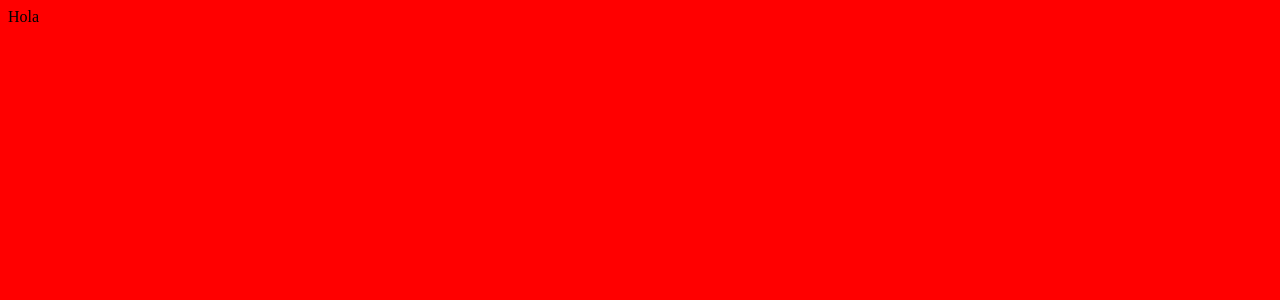
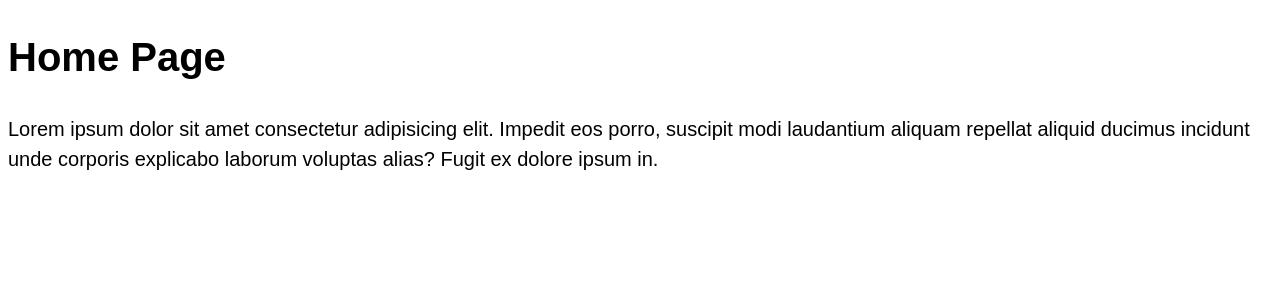
Before and after one commit to salaboy/frontend, a React (Create React App) app in the folder frontend/: page / in a window 1280 px wide. Shown: the top 300 px of the page. Built offline with nearby package versions, Linux system fonts and the light colour scheme.

Commit message:
Home page and routes

```diff
--- a/frontend/src/App.js
+++ b/frontend/src/App.js
@@ -1,9 +1,17 @@
+import {
+  Routes,
+  Route,
+} from "react-router-dom";
+
+import Home from "./pages/Home";
 
 
 function App() {
   return (
     <div className="App">
-      Hola
+       <Routes>
+              <Route element={<Home />} path="/" exact />
+        </Routes>
     </div>
   );
 }
--- a/frontend/src/index.js
+++ b/frontend/src/index.js
@@ -3,11 +3,16 @@ import ReactDOM from 'react-dom/client';
 import './styles/main.scss';
 import App from './App';
 import reportWebVitals from './reportWebVitals';
+import {
+  BrowserRouter
+} from "react-router-dom";
 
 const root = ReactDOM.createRoot(document.getElementById('root'));
 root.render(
   <React.StrictMode>
-    <App />
+    <BrowserRouter>
+      <App />
+    </BrowserRouter>
   </React.StrictMode>
 );
 
--- /dev/null
+++ b/frontend/src/pages/Home.jsx
@@ -0,0 +1,17 @@
+
+import "./Home.scss";
+
+function Home() {
+
+
+  return (
+    <div
+      className="page home"
+    >
+        <h1>Home Page</h1>
+        <p>Lorem ipsum dolor sit amet consectetur adipisicing elit. Impedit eos porro, suscipit modi laudantium aliquam repellat aliquid ducimus incidunt unde corporis explicabo laborum voluptas alias? Fugit ex dolore ipsum in.</p>
+    </div>
+  )
+}
+
+export default Home;
--- /dev/null
+++ b/frontend/src/pages/Home.scss
@@ -0,0 +1,3 @@
+.home {
+
+}
--- a/frontend/src/styles/main.scss
+++ b/frontend/src/styles/main.scss
@@ -1,3 +1,6 @@
 body {
-    background-color: red;
+    background-color: white;
+    font-family: sans-serif;
+    font-size: 20px;
+    line-height: 1.5;
 }
```
